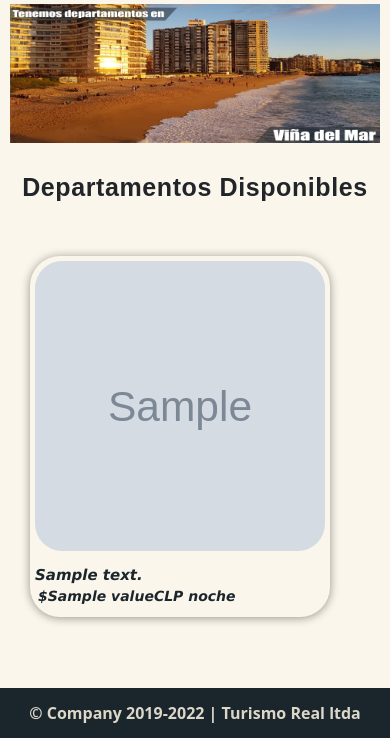
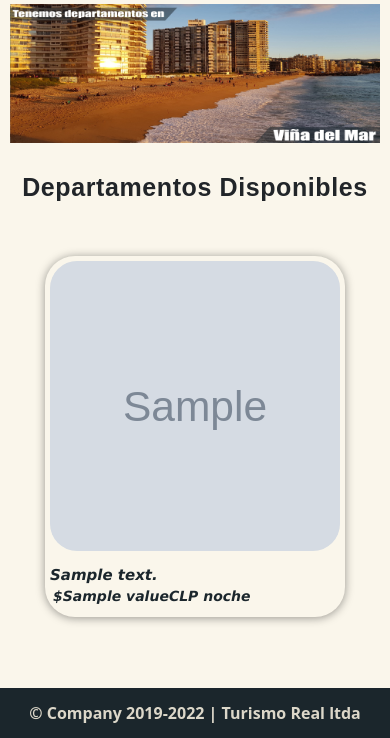
Before and after one commit to Cebollitas-Duoc/Pagina-web, a Django app: template templates/departamentos/home.html in a window 390 px wide. Shown: the part 106-844 px from the top of the page. Run offline with Django 4.2, Linux system fonts and the light colour scheme; the template is opened without the code that fills it: most values are stand-ins (such as "Sample title", 1, 10 or a date in 2020); grey boxes marked "Sample" are stand-in pictures; style sheets or scripts are compiled from the project's sources.

Commit message:
responsive Update

```diff
--- a/static/css/baseTemplate.css
+++ b/static/css/baseTemplate.css
@@ -62,6 +62,9 @@
     margin-right: 1vw !important;
     margin-top: 1vw !important;
     margin-bottom: 3vw !important;
+  }
+  #deptos {
+    justify-content: center !important;
   }
 }
 .labelcolor {
--- a/static/css/baseTemplate.scss
+++ b/static/css/baseTemplate.scss
@@ -61,6 +61,9 @@
         margin-right: 1vw !important;
         margin-top: 1vw !important;
         margin-bottom: 3vw !important;
+    }
+    #deptos{
+        justify-content: center!important;
     }
 }
 
```
Also changed, not shown: 1 other file.
